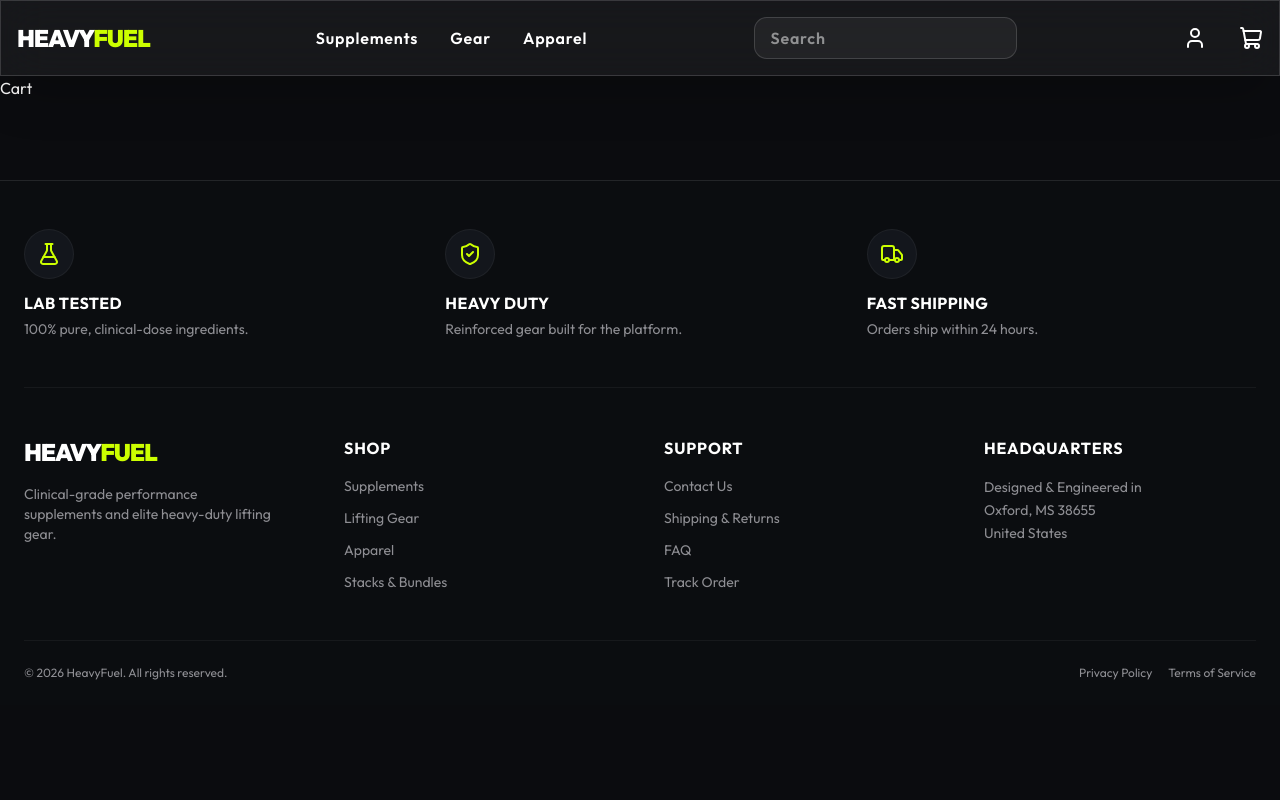
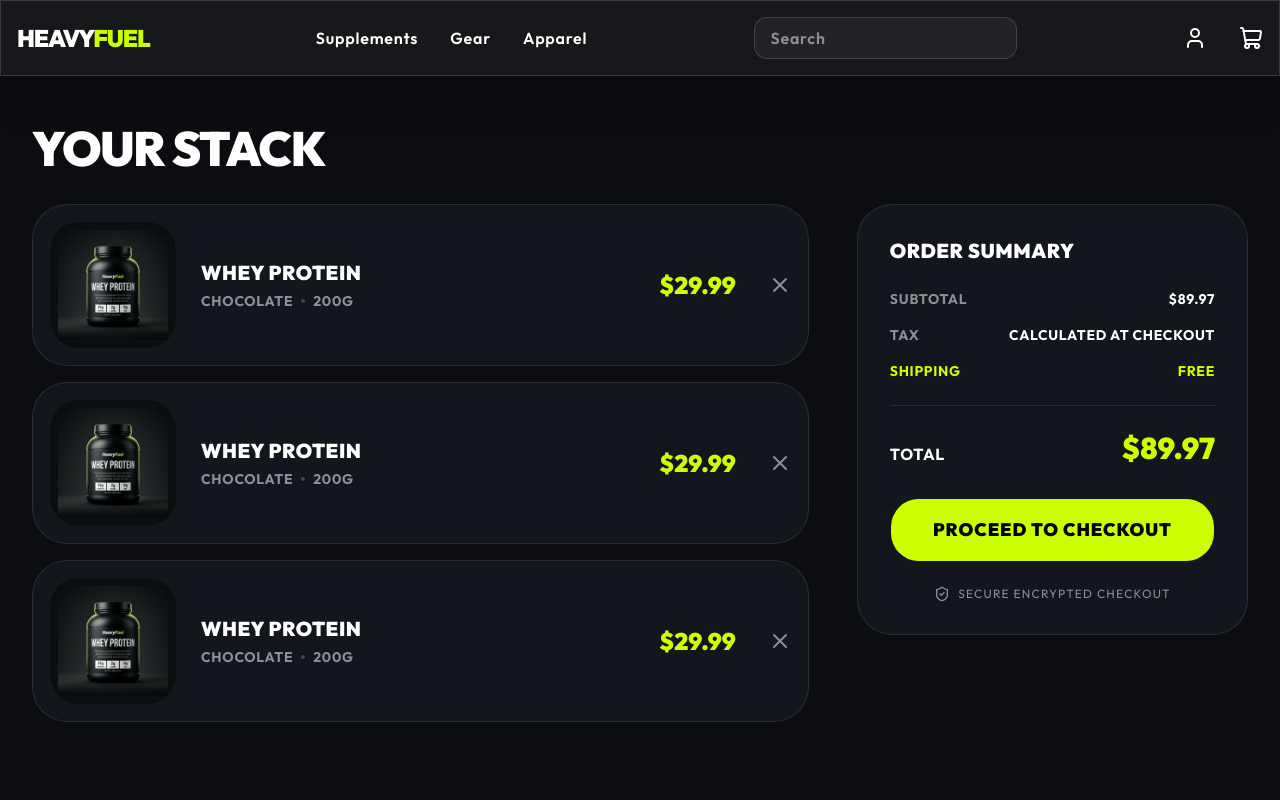
Before and after one commit to Aleks-Nikitin/heavy-fuel, a Next.js app: page /cart in a window 1280 px wide. Shown: the top 800 px of the page. Built offline with nearby package versions, Linux system fonts and the light colour scheme.

Commit message:
add:frontend cart page with dummy data+ cart cards

```diff
--- a/app/cart/page.tsx
+++ b/app/cart/page.tsx
@@ -1,3 +1,74 @@
-export default function CartPage(){
-    return (<h1>Cart</h1>)
+import CartCard from "@/components/cart/cart-card";
+import { PRODUCT_DATA } from "@/lib/project-utils";
+import { Button } from "@/components/ui/button";
+import { ShieldCheck } from "lucide-react";
+
+export default function CartPage() {
+  // backend: fetch user id
+  // backend: fetch cart[] from db using user id
+
+  // Mock data mapping
+  const cartItems = [PRODUCT_DATA[0], PRODUCT_DATA[0], PRODUCT_DATA[0]];
+
+  const subtotal = cartItems.reduce((total, item) => total + item.price, 0);
+
+  return (
+    <main className="min-h-screen bg-[#0B0D10] py-12">
+      <div className="max-w-7xl mx-auto px-4 sm:px-6 lg:px-8">
+        <h1 className="text-3xl md:text-5xl font-black uppercase text-white tracking-tight mb-8">
+          Your Stack
+        </h1>
+
+        <div className="flex flex-col lg:flex-row gap-12 items-start">
+          {/* Left Column: Cart Items */}
+          <div className="w-full lg:w-2/3 flex flex-col gap-4">
+            {cartItems.map((item, index) => (
+              // Using index as key temporarily since we are duplicating the mock item
+              <CartCard key={`${item.id}-${index}`} item={item} />
+            ))}
+          </div>
+
+          {/* Right Column: Order Summary (Sticky on Desktop) */}
+          <div className="w-full lg:w-1/3 bg-[#13161C] border border-white/10 rounded-3xl p-6 lg:p-8 lg:sticky lg:top-24">
+            <h2 className="text-xl font-black uppercase text-white tracking-wide mb-6">
+              Order Summary
+            </h2>
+
+            <div className="flex flex-col gap-4 text-sm font-bold uppercase tracking-wider text-[#8E8E93] border-b border-white/10 pb-6 mb-6">
+              <div className="flex justify-between items-center">
+                <span>Subtotal</span>
+                <span className="text-white">${subtotal.toFixed(2)}</span>
+              </div>
+              <div className="flex justify-between items-center">
+                <span>Tax</span>
+                <span className="text-white">Calculated at checkout</span>
+              </div>
+              <div className="flex justify-between items-center text-[#CCFF00]">
+                <span>Shipping</span>
+                <span>FREE</span>
+              </div>
+            </div>
+
+            <div className="flex justify-between items-end mb-8">
+              <span className="text-white uppercase font-bold tracking-wider">
+                Total
+              </span>
+              <span className="text-3xl font-black text-[#CCFF00]">
+                ${subtotal.toFixed(2)}
+              </span>
+            </div>
+
+            <Button className="w-full h-16 rounded-2xl bg-[#CCFF00] text-black font-black uppercase tracking-wider text-lg hover:bg-[#b3e600] transition-all hover:scale-[1.02]">
+              Proceed to Checkout
+            </Button>
+
+            <div className="mt-6 flex items-center justify-center gap-2 text-xs text-[#8E8E93] uppercase tracking-widest">
+              <ShieldCheck className="w-4 h-4" />
+              Secure encrypted checkout
+            </div>
+          </div>
+        </div>
+      </div>
+    </main>
+  );
 }
--- /dev/null
+++ b/components/cart/cart-card.tsx
@@ -0,0 +1,41 @@
+"use client";
+
+import Image from "next/image";
+import { XIcon } from "lucide-react";
+import { Product } from "@/lib/project-utils";
+
+export default function CartCard({ item }: { item: Product }) {
+  return (
+    <div className="flex flex-col sm:flex-row items-center gap-6 p-4 rounded-3xl border border-white/10 bg-[#13161C] hover:border-white/20 transition-all">
+      <div className="relative w-full sm:w-32 h-32 shrink-0 bg-[#0B0D10] rounded-2xl flex items-center justify-center overflow-hidden border border-white/5">
+        <Image
+          src={item.image}
+          alt={item.name}
+          fill
+          className="object-contain p-2"
+        />
+      </div>
+
+      <div className="flex flex-col flex-1 w-full text-center sm:text-left gap-1">
+        <h3 className="text-xl font-black uppercase text-white tracking-wide">
+          {item.name}
+        </h3>
+        <div className="flex items-center justify-center sm:justify-start gap-2 text-sm text-[#8E8E93] uppercase font-bold tracking-wider">
+          <span>{item.options.variant[0]}</span>
+          <span className="w-1 h-1 rounded-full bg-white/20" />
+          <span>{item.options.size[0]}</span>
+        </div>
+      </div>
+
+      <div className="flex items-center md:gap-8 justify-between w-full sm:w-auto gap-8 sm:gap-2">
+        <span className="text-2xl font-black text-[#CCFF00]">
+          ${item.price.toFixed(2)}
+        </span>
+        <button className="flex items-center gap-2 text-xs uppercase font-bold tracking-widest text-[#8E8E93] hover:text-red-500 transition-colors">
+          <XIcon className="" size={24} />
+          <span className="sm:hidden">Remove</span>
+        </button>
+      </div>
+    </div>
+  );
+}
--- a/components/product/price.tsx
+++ b/components/product/price.tsx
@@ -32,7 +32,7 @@
         </h3>
         <div className="flex flex-wrap gap-3">
           {options.variant.map((variant) => (
-            <button
+            <Button
               key={variant}
               onClick={() => setSelectedVariant(variant)}
               className={cn(
@@ -43,7 +43,7 @@
               )}
             >
               {variant}
-            </button>
+            </Button>
           ))}
         </div>
       </div>
@@ -54,9 +54,8 @@
         </h3>
         <div className="flex flex-wrap gap-3">
           {options.size.map((size, index) => {
-            const upcharge = options.additionalSizePrice[index];
             return (
-              <button
+              <Button
                 key={size}
                 onClick={() => setSelectedSizeIdx(index)}
                 className={cn(
@@ -66,35 +65,32 @@
                     : "border-white/10 bg-[#13161C] text-[#8E8E93] hover:border-white/30 hover:text-white",
                 )}
               >
-                {size}{" "}
-                {upcharge > 0 && (
-                  <span className="opacity-70 ml-1">(+${upcharge})</span>
-                )}
-              </button>
+                {size}
+              </Button>
             );
           })}
         </div>
       </div>
 
-      <div className="flex flex-col sm:flex-row items-center gap-4 pt-4">
-        <div className="flex items-center justify-between border border-white/15 bg-[#13161C] rounded-2xl px-2 h-16 w-full sm:w-36 shrink-0">
-          <button
+      <div className="flex flex-row items-center gap-4 pt-4">
+        <div className="flex items-center justify-between border border-white/15 bg-[#13161C] rounded-2xl px-2 h-16 sm:w-36 shrink xl:shrink-0">
+          <Button
             onClick={() => setQuantity(Math.max(1, quantity - 1))}
             className="w-12 h-12 flex items-center justify-center text-[#8E8E93] hover:text-[#CCFF00] transition-colors"
           >
             <Minus className="w-5 h-5" />
-          </button>
+          </Button>
           <span className="text-white font-black text-xl">{quantity}</span>
-          <button
+          <Button
             onClick={() => setQuantity(quantity + 1)}
             className="w-12 h-12 flex items-center justify-center text-[#8E8E93] hover:text-[#CCFF00] transition-colors"
           >
             <Plus className="w-5 h-5" />
-          </button>
+          </Button>
         </div>
 
         <Button
-          className="flex-1 w-full h-16 rounded-2xl bg-[#CCFF00] text-black font-black uppercase tracking-wider text-lg hover:bg-[#b3e600] transition-all hover:scale-[1.02]"
+          className="py-4 px-6 md:py-1 xl:flex-1 h-16 rounded-2xl bg-[#CCFF00] text-black font-black uppercase tracking-wider text-lg hover:bg-[#b3e600] transition-all hover:scale-[1.02]"
           onClick={() => {
             console.log("Added to cart:", {
               id,
```
